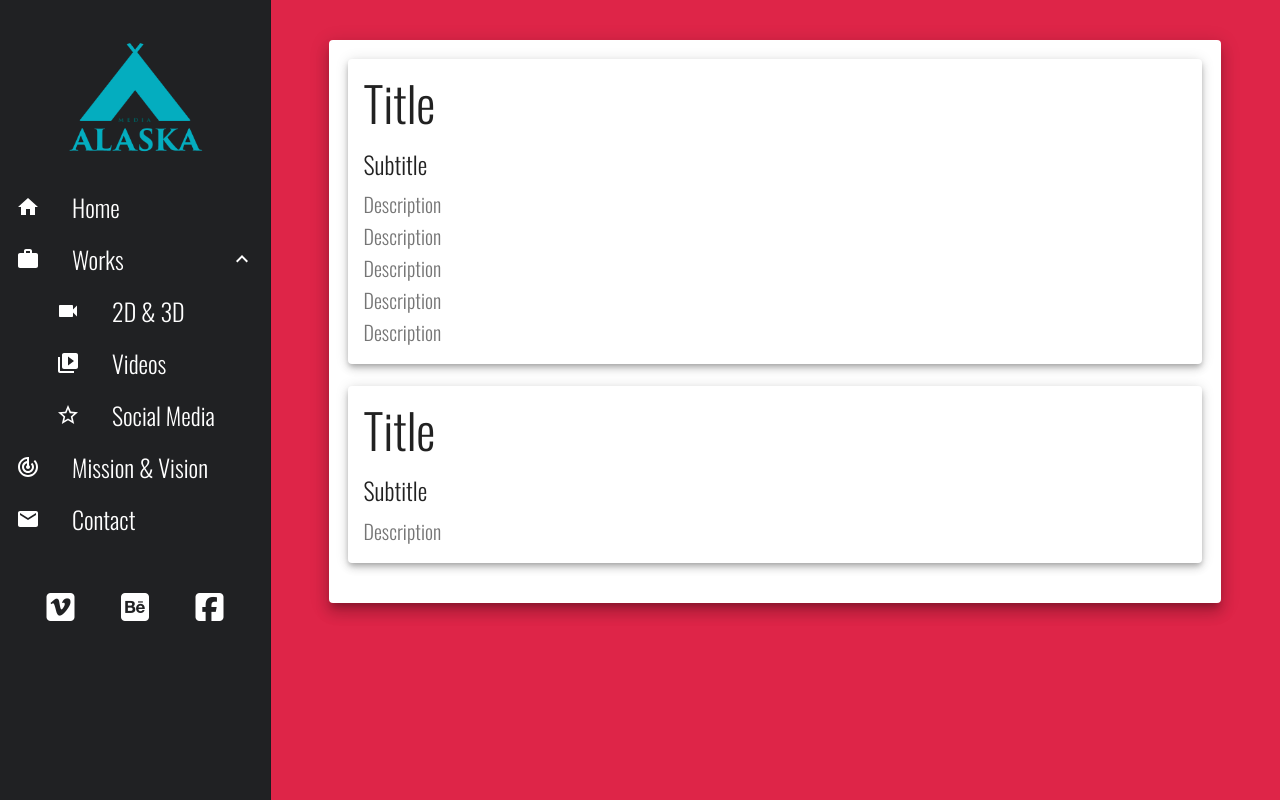
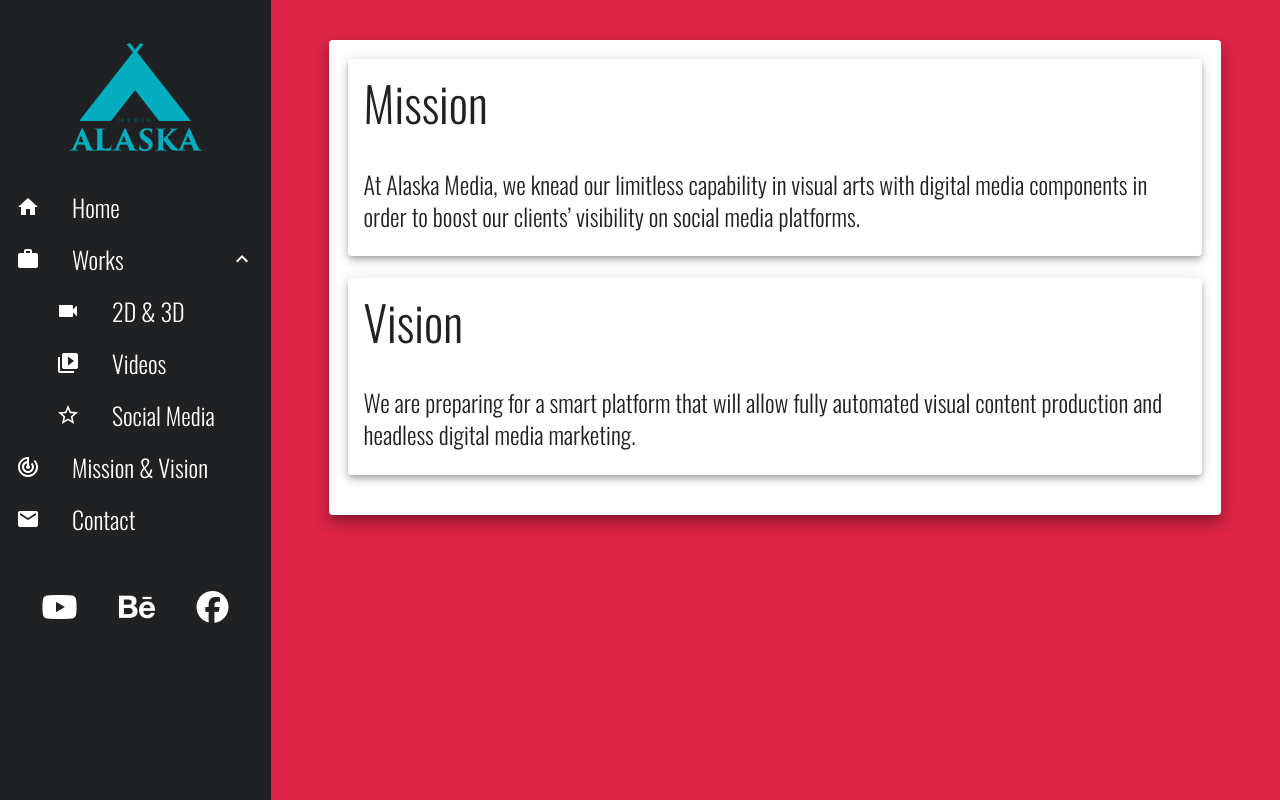
Before and after one commit to inanfatih/alaska-media-client, a React (Create React App) app: page /missions-visions in a window 1280 px wide. Built offline with nearby package versions, Linux system fonts and the light colour scheme.

Commit message:
clear form added when submit, mission/vision is added, vimeo icon replaced with youtube

```diff
--- a/src/App.css
+++ b/src/App.css
@@ -72,3 +72,7 @@ h4 {
 .mediaRootXsThumbnail {
   margin-bottom: 3%;
 }
+
+.with-newlines {
+    white-space: pre-wrap;
+}
--- a/src/admin/CreateContent.js
+++ b/src/admin/CreateContent.js
@@ -73,8 +73,6 @@ const CreateContent = () => {
   };
 
   const imageUploader = async (file, uploadType, index, contentIdReturned) => {
-    // let reader = new FileReader();
-    // let file = event.target.files[0];
     let fileName = '';
     let fileExtension = file.name.split('.')[file.name.split('.').length - 1];
     if (uploadType === 'imageList') {
@@ -85,10 +83,10 @@ const CreateContent = () => {
     // Create a root reference
 
     var storageRef = firebase.storage().ref();
-    console.log(
-      'filepath, filename and extension',
-      `${contentIdReturned}/${fileName}`,
-    );
+    // console.log(
+    //   'filepath, filename and extension',
+    //   `${contentIdReturned}/${fileName}`,
+    // );
     // Create a reference to 'images/mountains.jpg'
     var imageRef = storageRef.child(
       `${contentIdReturned}/${fileName}.${fileExtension}`,
@@ -178,6 +176,25 @@ const CreateContent = () => {
         );
       });
   };
+
+  const clearForm = () => {
+    setTitle('');
+    setSubtitle('');
+    setType(1);
+    setDescription('');
+    setThumbnail({});
+    setMainImage({});
+    setImageList([]);
+    setVideoUrl('');
+    setOrderNo(0);
+    setErrors({});
+    setImageListInputButtons([0]);
+    setContentId('');
+    document.getElementById('mainImageInput').value = null;
+    document.getElementById('thumbnailInput').value = null;
+    document.getElementById('imageListInput0').value = null;
+  };
+
   const handleSubmit = async (event) => {
     event.preventDefault();
 
@@ -290,10 +307,10 @@ const CreateContent = () => {
       } else if (type === 3) {
         postContentData
           .then(async (contentIdReturned) => {
-            console.log('postcontentdata passed ');
+            // console.log('postcontentdata passed ');
             setContentId(contentIdReturned);
             try {
-              console.log('at image uploader ');
+              // console.log('at image uploader ');
 
               return await imageUploader(
                 thumbnail.image,
@@ -308,45 +325,28 @@ const CreateContent = () => {
           })
           .then(() => {
             console.log('submit successfull');
-            setIsSuccessfull(!isFailed);
-            setLoading(false);
           })
           .catch((err) => {
-            console.log('submit failed');
+            // console.log('submit failed');
             setLoading(false);
             setIsSuccessfull(!isFailed);
             return failContentUpload(err);
           });
-
-        // .then(() => {
-        //Empty the form
-        // setTitle('');
-        // setSubtitle('');
-        // setType(1);
-        // setDescription('');
-        // setThumbnail('');
-        // setMainImage('');
-        // setImageList(['']);
-        // setVideoUrl('');
-        // setOrderNo(0);
-        // setErrors({});
-        // setIsSuccessfull(true);
-        // })
       }
     } else {
       //TODO: display that token has expired. Login again
     }
   };
   React.useEffect(() => {
-    console.log('imageList', imageList);
-    if (imageList[1]) {
-      console.log('imageList.image', imageList[1].image);
-    }
+    // console.log('imageList', imageList);
+    // if (imageList[1]) {
+    //   console.log('imageList.image', imageList[1].image);
+    // }
     // console.log('mainImage', mainImage);
     // if (mainImage) console.log('mainImag.imagee', mainImage.image);
-    console.log('loading', loading);
-    console.log('isSuccessfull', isSuccessfull);
-    console.log('isFailed', isFailed);
+    // console.log('loading', loading);
+    // console.log('isSuccessfull', isSuccessfull);
+    // console.log('isFailed', isFailed);
   }, [
     imageListInputButtons,
     type,
@@ -677,6 +677,7 @@ const CreateContent = () => {
                 setIsSuccessfull(false);
                 setLoading(false);
                 setIsFailed(false);
+                clearForm();
               }}
               color='primary'>
               Dismiss
--- a/src/context/content/ContentState.js
+++ b/src/context/content/ContentState.js
@@ -11,6 +11,7 @@ const ContentState = (props) => {
     error: null,
     current: null,
     allContentPath: '/content',
+    contentToCreate: {},
   };
 
   const [state, dispatch] = useReducer(contentReducer, initialState);
--- a/src/layout/Navigation.js
+++ b/src/layout/Navigation.js
@@ -134,22 +134,22 @@ function Navigation(props) {
 
       <div className={classes.socialMediaIcons}>
         <a
-          href='https://vimeo.com/user117684606'
+          href='https://www.youtube.com/channel/UCD2hr0gq9pV8aDG1mO5JlAg'
           target='_blank'
           rel='noopener noreferrer'>
-          <i className='fab fa-vimeo-square fa-2x'></i>
+          <i className='fa fa-youtube-play fa-2x'></i>
         </a>
         <a
           href='https://www.behance.com'
           target='_blank'
           rel='noopener noreferrer'>
-          <i className='fab fa-behance-square fa-2x'></i>
+          <i className='fab fa-behance fa-2x'></i>
         </a>
         <a
           href='https://www.facebook.com'
           target='_blank'
           rel='noopener noreferrer'>
-          <i className='fab fa-facebook-square fa-2x'></i>
+          <i className='fab fa-facebook fa-2x'></i>
         </a>
       </div>
       <Link to='/login'>
--- a/src/pages/Content.js
+++ b/src/pages/Content.js
@@ -50,9 +50,6 @@ export default function Content(props) {
           ...[res.data.mainImage],
           ...res.data.imageList,
         ]);
-
-        // const serafetting = [...[res.data.mainImage], ...res.data.imageList];
-        // console.log('serafetting', serafetting);
       })
       .then(() => {
         setLoading(false);
@@ -70,6 +67,7 @@ export default function Content(props) {
             <div className='player-wrapper'>
               <ReactPlayer
                 url={contentPage.videoUrl}
+                controls={true}
                 width='100%'
                 height='100%'
                 className='react-player'
@@ -82,9 +80,7 @@ export default function Content(props) {
               <Typography gutterBottom variant='h5'>
                 {contentPage.subtitle}
               </Typography>
-              <Typography variant='h6' color='textSecondary' component='p'>
-                {contentPage.description}
-              </Typography>
+              <p className='with-newlines'>{contentPage.description}</p>
             </CardContent>
           </CardActionArea>
           <CardActions>
@@ -133,6 +129,15 @@ export default function Content(props) {
             </Link>
           </CardActions>
         </Card>
+        {images.map((imageLink, index) => (
+          <Card key={index} className={classes.mediaRoot} elevation={5}>
+            <CardMedia
+              component='img'
+              className={classes.cardMedia}
+              image={imageLink}
+            />
+          </Card>
+        ))}
       </div>
     </Grow>
   );
--- a/src/pages/MisionVision.js
+++ b/src/pages/MisionVision.js
@@ -35,21 +35,13 @@ export default function TwoDThreeD(props) {
                 }}>
                 <CardContent>
                   <Typography gutterBottom variant='h3'>
-                    Title
+                    Mission
                   </Typography>
+                  <br />
                   <Typography gutterBottom variant='h5'>
-                    Subtitle
-                  </Typography>
-                  <Typography variant='h6' color='textSecondary' component='p'>
-                    Description
-                    <br />
-                    Description
-                    <br />
-                    Description
-                    <br />
-                    Description
-                    <br />
-                    Description
+                    At Alaska Media, we knead our limitless capability in visual
+                    arts with digital media components in order to boost our
+                    clients’ visibility on social media platforms.
                   </Typography>
                 </CardContent>
               </CardActionArea>
@@ -61,13 +53,13 @@ export default function TwoDThreeD(props) {
                 }}>
                 <CardContent>
                   <Typography gutterBottom variant='h3'>
-                    Title
+                    Vision
                   </Typography>
+                  <br />
                   <Typography gutterBottom variant='h5'>
-                    Subtitle
-                  </Typography>
-                  <Typography variant='h6' color='textSecondary' component='p'>
-                    Description
+                    We are preparing for a smart platform that will allow fully
+                    automated visual content production and headless digital
+                    media marketing.
                   </Typography>
                 </CardContent>
               </CardActionArea>
```
